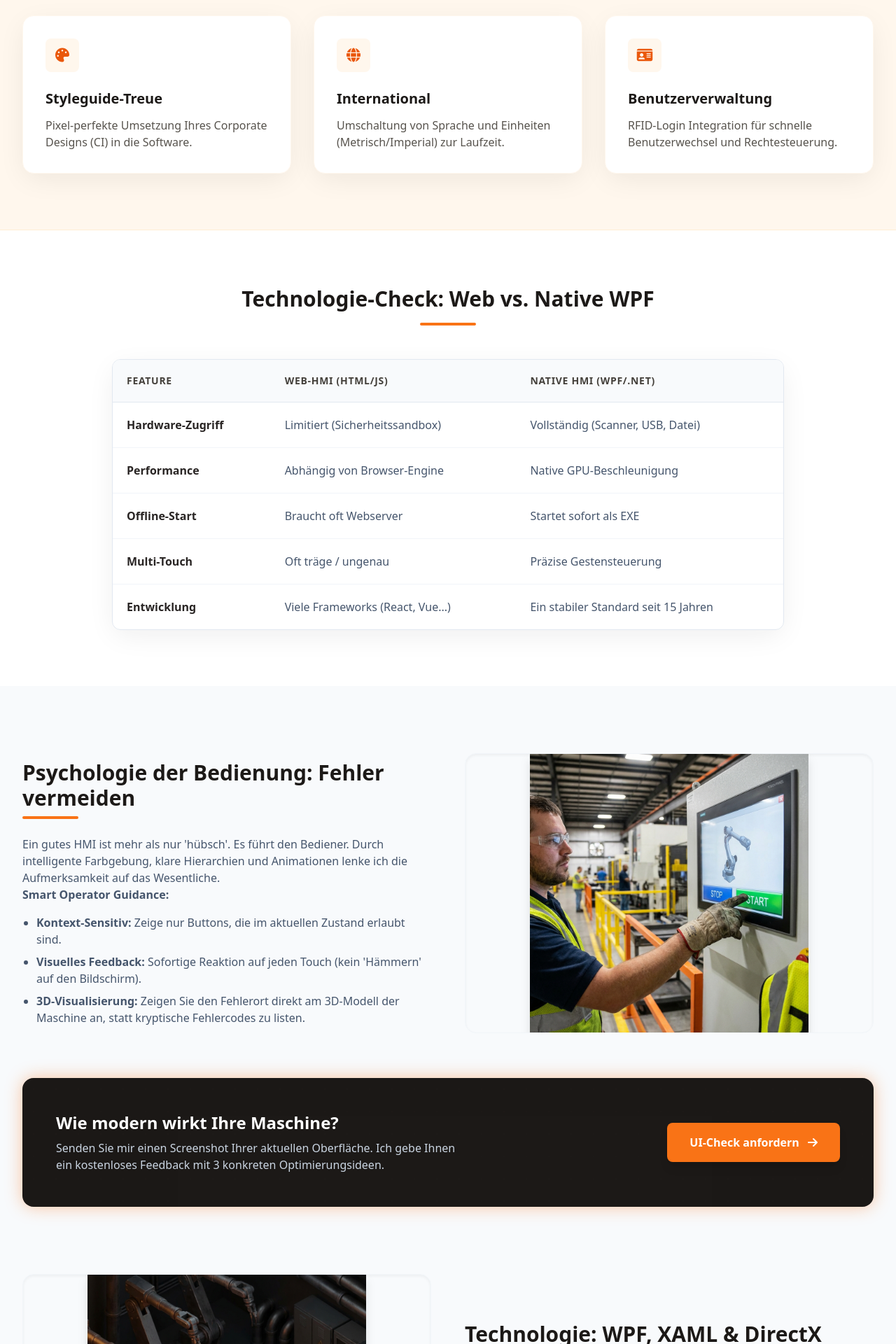
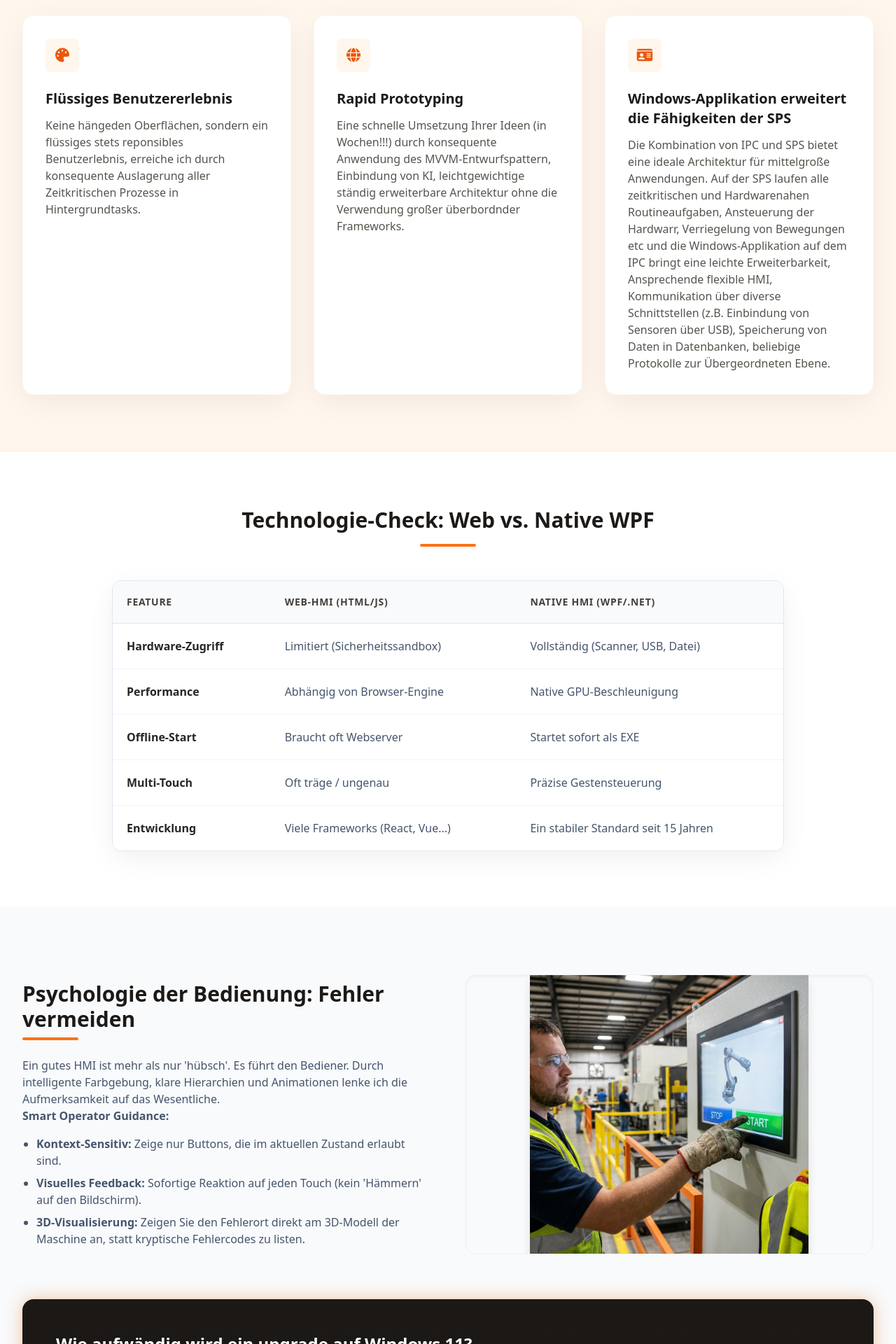
Before and after one commit to MichaelHerman01/WebsiteRC, a Next.js app: page /de/hmi-gui-entwicklung-chemnitz in a window 1280 px wide. Shown: the part 1200-3120 px from the top of the page at 70% size. Built offline with nearby package versions, Linux system fonts and the light colour scheme.

Commit message:
Anpassungen Blog Chemnitz

```diff
--- a/data/landingPages.ts
+++ b/data/landingPages.ts
@@ -207,9 +207,9 @@ export const landingPages: Record<string, LandingPageData> = {
                 infographic: "/images/touch-panel-user.png",
                 infographicAlt: "Industriearbeiter bedient intuitives Touch-Panel",
                 cta: {
-                    headline: "Wie modern wirkt Ihre Maschine?",
-                    text: "Senden Sie mir einen Screenshot Ihrer aktuellen Oberfläche. Ich gebe Ihnen ein kostenloses Feedback mit 3 konkreten Optimierungsideen.",
-                    btnText: "UI-Check anfordern"
+                    headline: "Wie aufwändig wird ein upgrade auf Windows 11?",
+                    text: "Senden Sie mir eine Kurzbeschreibung Ihrer Maschine oder ihres Gerätes. Ich gebe Ihnen ein kostenloses Überblick über zeitlichen Aufwand und Kosten des Upgrades.",
+                    btnText: "Upgrade-Check anfordern"
                 }
             },
             {
@@ -238,18 +238,18 @@ export const landingPages: Record<string, LandingPageData> = {
         },
         features: [
             {
-                title: "Styleguide-Treue",
-                description: "Pixel-perfekte Umsetzung Ihres Corporate Designs (CI) in die Software.",
+                title: "Flüssiges Benutzererlebnis",
+                description: "Keine hängeden Oberflächen, sondern ein flüssiges stets reponsibles Benutzerlebnis, erreiche ich durch konsequente Auslagerung aller Zeitkritischen Prozesse in Hintergrundtasks.",
                 icon: "fa-palette"
             },
             {
-                title: "International",
-                description: "Umschaltung von Sprache und Einheiten (Metrisch/Imperial) zur Laufzeit.",
+                title: "Rapid Prototyping",
+                description: "Eine schnelle Umsetzung Ihrer Ideen (in Wochen!!!) durch konsequente Anwendung des MVVM-Entwurfspattern, Einbindung von KI, leichtgewichtige ständig erweiterbare Architektur ohne die Verwendung großer überbordnder Frameworks.",
                 icon: "fa-globe"
             },
             {
-                title: "Benutzerverwaltung",
-                description: "RFID-Login Integration für schnelle Benutzerwechsel und Rechtesteuerung.",
+                title: "Windows-Applikation erweitert die Fähigkeiten der SPS",
+                description: "Die Kombination von IPC und SPS bietet eine ideale Architektur für mittelgroße Anwendungen. Auf der SPS laufen alle zeitkritischen und Hardwarenahen Routineaufgaben, Ansteuerung der Hardwarr, Verriegelung von Bewegungen etc und die Windows-Applikation auf dem IPC bringt eine leichte Erweiterbarkeit, Ansprechende flexible HMI, Kommunikation über diverse Schnittstellen (z.B. Einbindung von Sensoren über USB), Speicherung von Daten in Datenbanken, beliebige Protokolle zur Übergeordneten Ebene.",
                 icon: "fa-id-card"
             }
         ],
@@ -259,8 +259,8 @@ export const landingPages: Record<string, LandingPageData> = {
                 answer: "Ich bin spezialisierter Entwickler, habe aber ein gutes Auge für UI/UX. Für hochkomplexe Design-Entwürfe arbeite ich gerne mit Ihren Grafikern zusammen oder vermittle Experten."
             },
             {
-                question: "Wie lange dauert eine HMI-Modernisierung?",
-                answer: "Ein 'Re-Skinning' einer bestehenden sauberen Applikation kann in 4-8 Wochen erfolgen. Eine komplette Neuentwicklung hängt stark von der Komplexität der Maschine ab."
+                question: "Wie lange dauert die Umsetzung eines Upgrades auf Windows 11 mit einer HMI-Modernisierung?",
+                answer: "Ein 'Re-Skinning' oder Refurbish einer bestehenden gut dokumentierten Applikation mittlerer Komplexität kann in 4-8 Wochen erfolgen. Entscheidende Faktoren sind die Qualität der Dokumentation oder des vorhandenen Wissens über die Technologie und die angebundene Hardware,Schnittstellen zur Hardware und zu höheren Ebenen der Kommunikation und natürlich von der komplexität der Maschine oder des Gerätes."
             },
             {
                 question: "Nutzen Sie Drittanbieter-Controls?",
```
